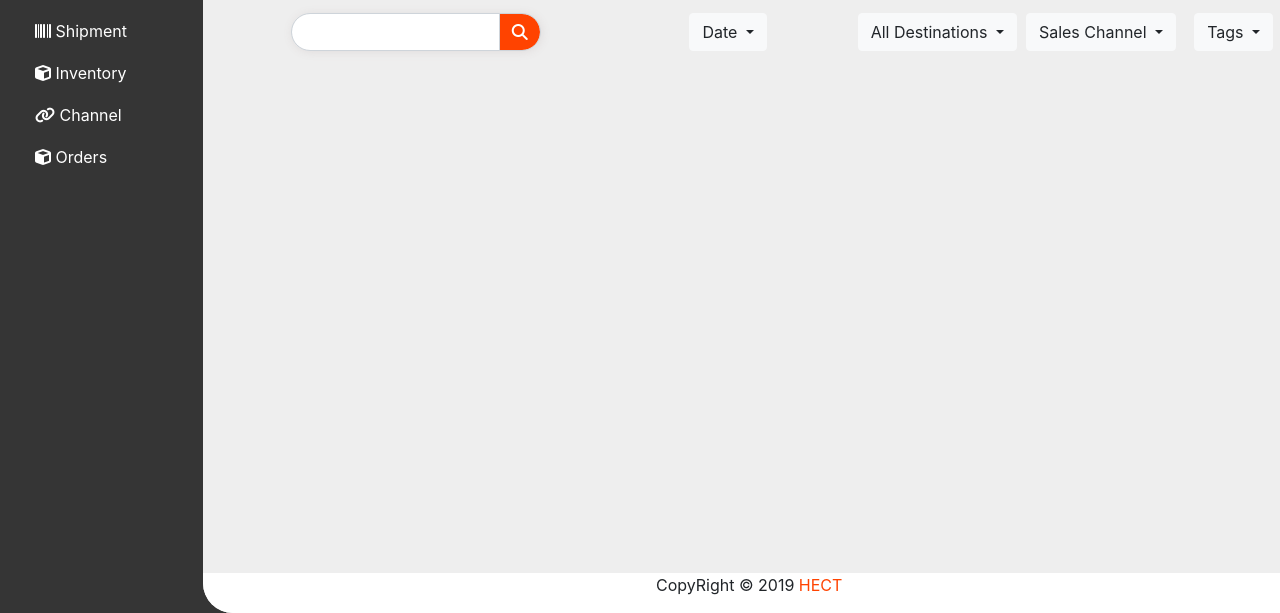
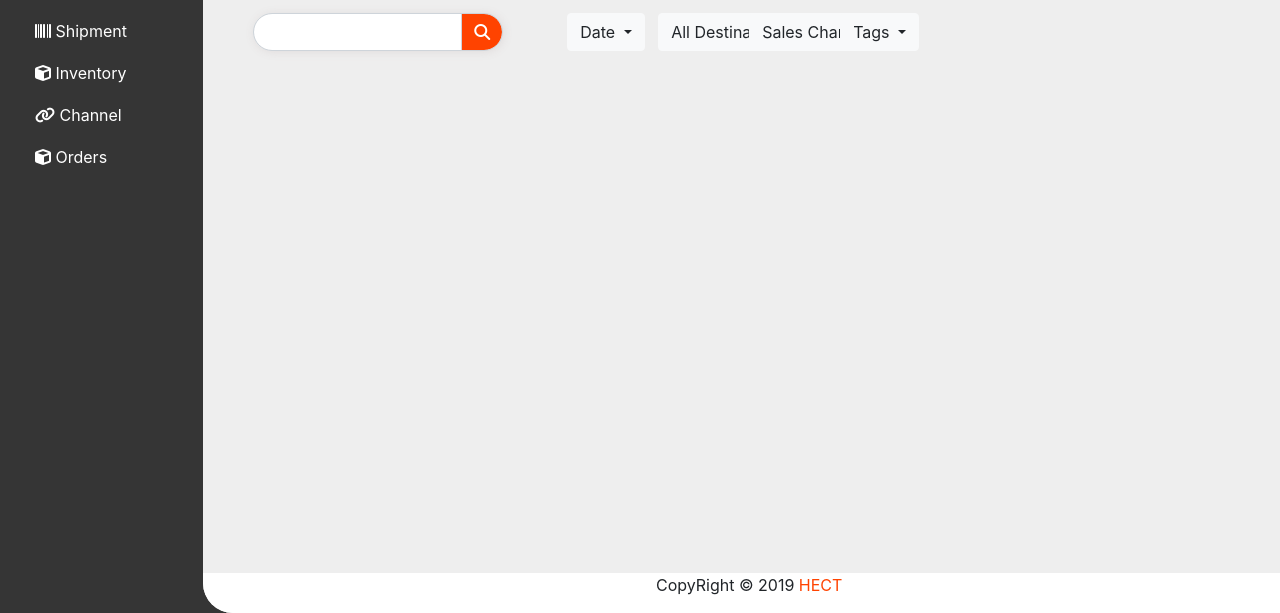
Before and after one commit to mohamedsajaath/e-commerce_template, a plain HTML site: page index.html in a window 1280 px wide. Shown: the part 187-800 px from the top of the page. Drawn offline with nearby package versions, Linux system fonts and the light colour scheme.

Commit message:
col-02 Edited

```diff
--- a/indexStyle.css
+++ b/indexStyle.css
@@ -137,8 +137,10 @@ width:100%;
 
 
 #col-02{
-    justify-content: space-around;
+    justify-content: flex-start;
     margin-top:20px;
+    width:100%;
+
 }
 .input-group{
     width:250px;
```
